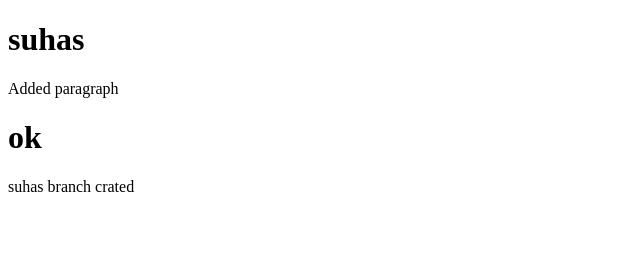
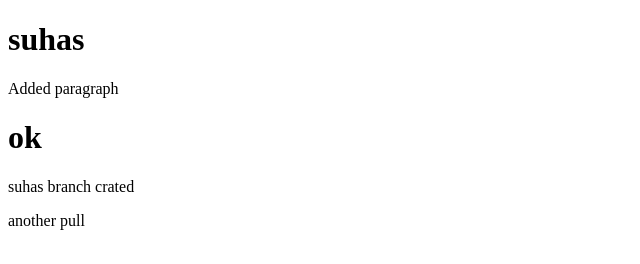
Before and after one commit to Suhas-Shende/javascripttutorial, a plain HTML site: page index.html in a window 1280 px wide. Shown: the full height of the page, 0-640 px from the left. Drawn offline with Linux system fonts and the light colour scheme.

Commit message:
another pull request

```diff
--- a/index.html
+++ b/index.html
@@ -11,5 +11,6 @@
     <p>Added paragraph</p>
     <h1>ok</h1>
     <p>suhas branch crated</p>
+    <p>another pull</p>
 </body>
 </html>
```
